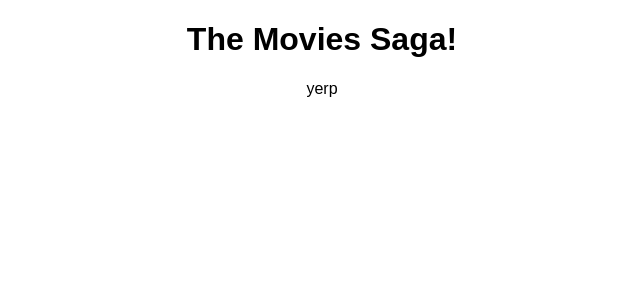
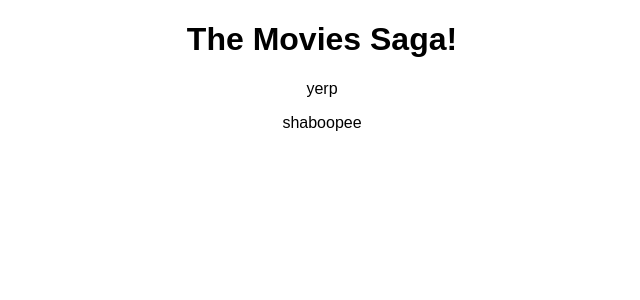
Before and after one commit to KoffiKC/weekend-movie-sagas, a React (Create React App) app: page /#/details in a window 1280 px wide. Shown: the top 300 px of the page, without its empty margins (318-958 px from the left). Built offline with nearby package versions, Linux system fonts and the light colour scheme.

Commit message:
this will store genre and selected movie information in the reducers which are also passed into the detailpage

```diff
--- a/src/components/App/App.js
+++ b/src/components/App/App.js
@@ -1,6 +1,7 @@
 import {HashRouter as Router, Route} from 'react-router-dom';
 import './App.css';
 import MovieList from '../MovieList/MovieList'
+import MovieDetails from '../MovieDetails/MovieDetails';
 
 function App() {
   return (
@@ -17,7 +18,7 @@ function App() {
         </Route>
         {/* Add Movie page */}
         <Route>
-
+          <MovieDetails/>
         </Route>
       </Router>
     </div>
--- a/src/components/MovieDetails/MovieDetails.jsx
+++ b/src/components/MovieDetails/MovieDetails.jsx
@@ -1,7 +1,16 @@
+import { useSelector } from "react-redux"
+
 function MovieDetails() {
+
+    const details = useSelector(store => store.selectedMovie)
+    const genres = useSelector(store => store.genres)
+
+    console.log('these are the deets', details, genres);
     return(
         <>
-            <p>boop</p>
+            <p>shaboopee</p>
         </>
     )
 }
+
+export default MovieDetails
--- a/src/components/MovieList/MovieList.jsx
+++ b/src/components/MovieList/MovieList.jsx
@@ -16,9 +16,9 @@ function MovieList() {
 
     const handleClick = (event) => {
         console.log('hai', event);
-        history.push('/details')
         // console.log('just checkinggg');
         dispatch({type:'FETCH_GENRES', payload: event})
+        history.push('/details')
     }
 
     return (
--- a/src/index.js
+++ b/src/index.js
@@ -21,7 +21,7 @@ function* fetchAllMovies() {
     // get all movies from the DB
     try {
         const movies = yield axios.get('/api/movie');
-        console.log('get all:', movies.data);
+        // console.log('get all:', movies.data);
         yield put({ type: 'SET_MOVIES', payload: movies.data });
 
     } catch {
@@ -32,11 +32,12 @@ function* fetchAllMovies() {
 
 function* fetchMovieGenres(action) {
     // get movies genres from the DB
-    console.log('Now its over here', action.payload);
+    // console.log('Now its over here', action.payload);
 
     try {
         const genres = yield axios.get(`/api/genre/${action.payload.id}`);
-        console.log('get all:', genres.data);
+        // console.log('get all:', genres.data);
+        yield put({ type: 'SET_GENRES', payload: genres.data });
         yield put({ type: 'SET_MOVIE_DETAILS', payload: action.payload });
 
     } catch {
@@ -62,7 +63,7 @@ const movies = (state = [], action) => {
 const genres = (state = [], action) => {
     switch (action.type) {
         case 'SET_GENRES':
-            console.log('tis koffis log',action.payload);
+            // console.log('tis koffis log',action.payload);
             return action.payload;
         default:
             return state;
@@ -72,8 +73,8 @@ const genres = (state = [], action) => {
 const selectedMovie = (state = [], action) => {
     switch (action.type) {
         case 'SET_MOVIE_DETAILS':
-            console.log('tis a different log',action.payload);
-            // return action.payload;
+            // console.log('tis a different log',action.payload);
+            return action.payload;
         default:
             return state;
     }
```
